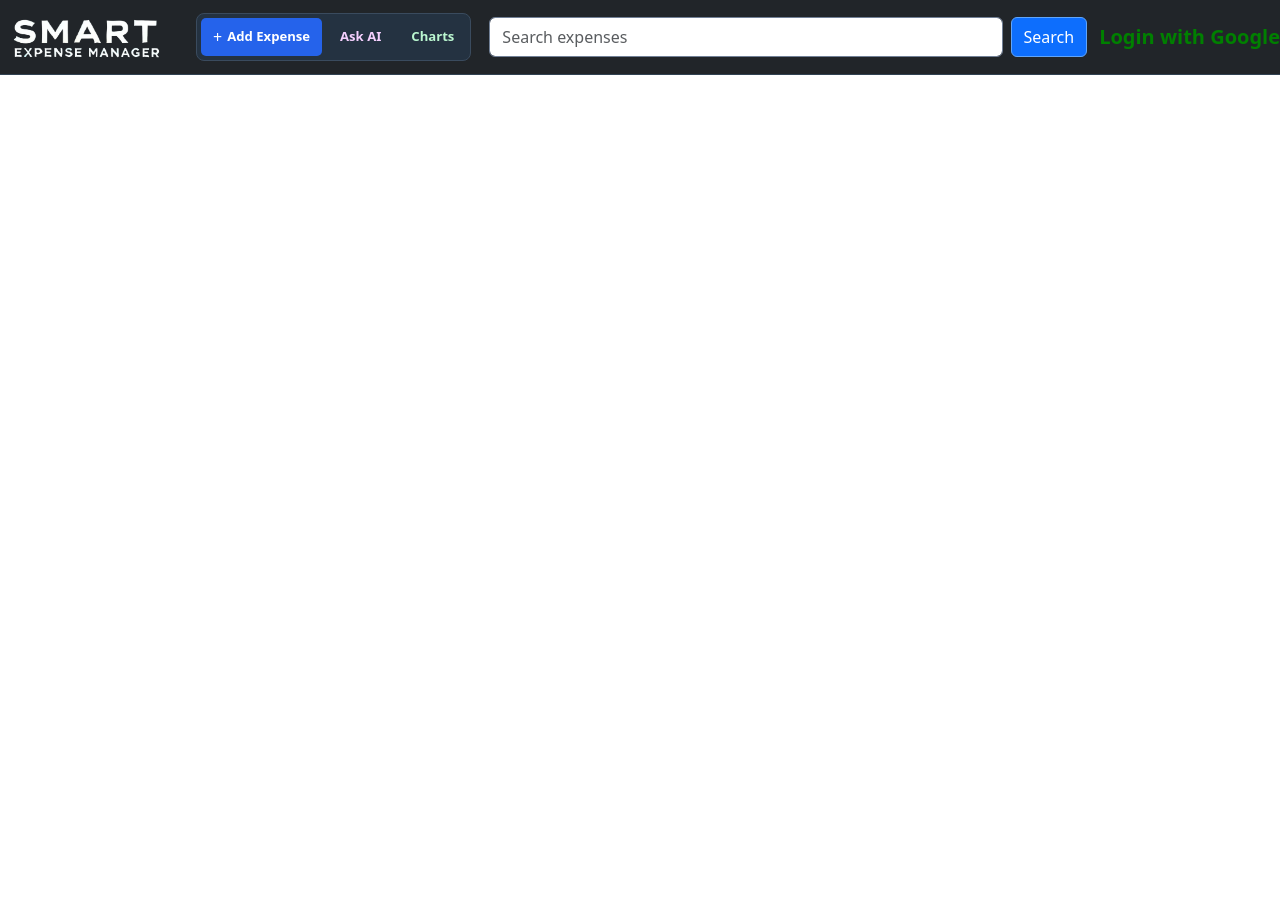
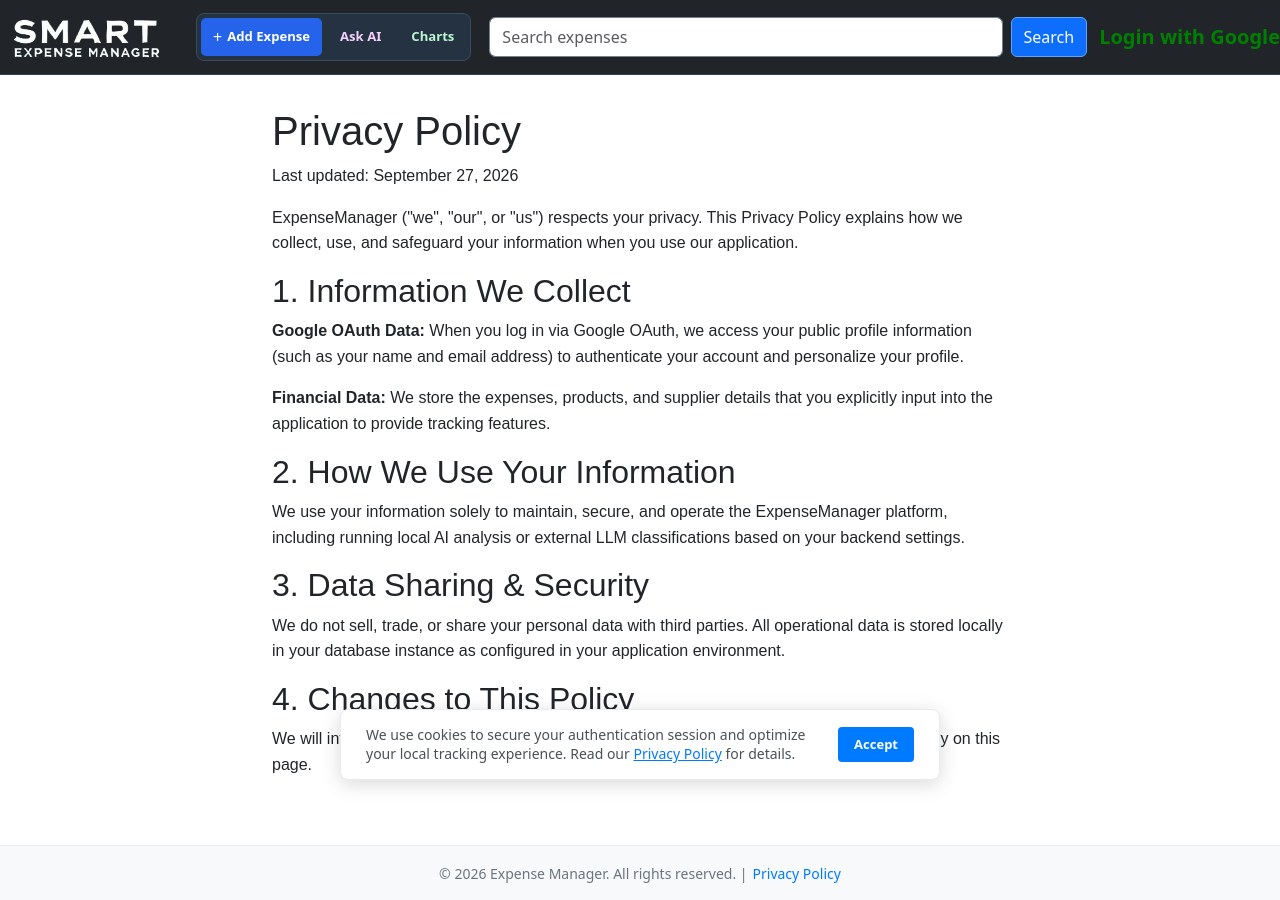
Before and after one commit to sameersayani/ExpenseManager, a React (Create React App) app in the folder ui/finacals/: page /privacy in a window 1280 px wide. Before the commit the page ends 800 px from the top, so only its background shows below. Built offline with nearby package versions, Linux system fonts and the light colour scheme; no server answers.

Commit message:
privacy and cookie consent added

```diff
--- a/ui/finacals/src/App.js
+++ b/ui/finacals/src/App.js
@@ -1,5 +1,5 @@
 import React, { useState, useEffect } from "react";
-import { Routes, Route, useLocation, useNavigate } from "react-router-dom";
+import { Routes, Route, useLocation, useNavigate, Link } from "react-router-dom";
 import NavBar from './components/Navbar';
 import { ExpenseTypeProvider } from "./ExpenseTypeContext";
 import AddExpenseForm from "./components/AddExpense";
@@ -10,46 +10,47 @@ import UpdateExpenseForm from "./components/UpdateExpense";
 import Dashboard from "./components/Dashboard";
 import AiChat from "./components/AiChat";
 import Parent, { Child } from "./test";
-import {API_BASE_URL} from "./config";
+import { API_BASE_URL } from "./config";
+import PrivacyPolicy from './components/PrivacyPolicy';
 
 function App() {
   const [isAuthenticated, setIsAuthenticated] = useState(false);
-  const location = useLocation(); // Get the current URL
-  const navigate = useNavigate(); // To navigate after login
+  const [showCookieBanner, setShowCookieBanner] = useState(false); // Track banner visibility
+  const location = useLocation();
+  const navigate = useNavigate();
 
   useEffect(() => {
-    // Check if user is already authenticated (e.g., check token in localStorage)
     const token = localStorage.getItem("access_token");
     if (token) {
       setIsAuthenticated(true);
     }
 
-    // Check if the app is on the callback URL after the Google login process
     if (location.pathname === "/auth/callback") {
-      // Extract the authorization code or token from the URL query params
       const urlParams = new URLSearchParams(location.search);
       const code = urlParams.get("code");
 
       if (code) {
-        // Call an API to exchange the code for an access token
         fetchTokenFromCode(code);
       }
     }
-  }, [location]); // Re-run effect when location changes
+
+    // Check if the user has already accepted cookies
+    const cookieConsent = localStorage.getItem("cookie_consent_accepted");
+    if (!cookieConsent) {
+      setShowCookieBanner(true);
+    }
+  }, [location]);
 
   const fetchTokenFromCode = async (code) => {
     try {
-      // Call your backend API to exchange the code for an access token
       const response = await fetch(`${API_BASE_URL}/api/auth/callback?code=${code}`);
       const data = await response.json();
 
       if (data.access_token) {
-        // Save token in localStorage
         localStorage.setItem("access_token", data.access_token);
         setIsAuthenticated(true);
-        navigate("/"); // Redirect to the main page or dashboard
+        navigate("/");
       } else {
-        // Handle error (e.g., token exchange failed)
         console.error("Failed to authenticate user");
       }
     } catch (error) {
@@ -57,13 +58,18 @@ function App() {
     }
   };
 
+  // Function to handle cookie acceptance
+  const handleAcceptCookies = () => {
+    localStorage.setItem("cookie_consent_accepted", "true");
+    setShowCookieBanner(false);
+  };
+
   return (
-    <div className="app-shell">
-      {/* {isAuthenticated ? ( */}
+    <div className="app-shell" style={{ display: 'flex', flexDirection: 'column', minHeight: '100vh' }}>
       <ExpenseTypeProvider>
         <ExpenseProvider>
           <NavBar />
-            <div className="app-content">
+          <div className="app-content" style={{ flex: 1 }}>
               <UpdateExpenseProvider>
                 <Routes>
                   <Route path="/" element={<ExpensesList />} />
@@ -71,18 +77,74 @@ function App() {
                   <Route path="/updateExpense/:id" element={<UpdateExpenseForm />} />
                   <Route path="/dashboard" element={<Dashboard />} />
                   <Route path="/ask-ai" element={<AiChat />} />
+                  <Route path="/privacy" element={<PrivacyPolicy />} />
                   <Route path="/test" element={<Parent />} />
                   <Route path="/test" element={<Child />} />
                 </Routes>
               </UpdateExpenseProvider>
             </div>
+
+            {/* Cookie Consent Banner */}
+            {showCookieBanner && (
+              <div style={{
+                position: 'fixed',
+                bottom: '20px',
+                left: '50%',
+                transform: 'translateX(-50%)',
+                backgroundColor: '#ffffff',
+                boxShadow: '0 4px 20px rgba(0, 0, 0, 0.15)',
+                padding: '15px 25px',
+                borderRadius: '8px',
+                display: 'flex',
+                alignItems: 'center',
+                justifyContent: 'space-between',
+                gap: '20px',
+                zIndex: 1000,
+                width: '90%',
+                maxWidth: '600px',
+                border: '1px solid #e9ecef'
+              }}>
+                <span style={{ fontSize: '14px', color: '#495057', lineHeight: '1.4' }}>
+                  We use cookies to secure your authentication session and optimize your local tracking experience.
+                  Read our <Link to="/privacy" style={{ color: '#007bff', textDecoration: 'underline' }}>Privacy Policy</Link> for details.
+                </span>
+                <button
+                  onClick={handleAcceptCookies}
+                  style={{
+                    backgroundColor: '#007bff',
+                    color: '#ffffff',
+                    border: 'none',
+                    padding: '8px 16px',
+                    borderRadius: '4px',
+                    cursor: 'pointer',
+                    fontWeight: 'bold',
+                    whiteSpace: 'nowrap',
+                    fontSize: '13px'
+                  }}
+                >
+                  Accept
+                </button>
+              </div>
+            )}
+
+            {/* Persistent Footer Component */}
+            <footer style={{
+              textAlign: 'center',
+              padding: '15px 0',
+              background: '#f8f9fa',
+              borderTop: '1px solid #e9ecef',
+              marginTop: '20px'
+            }}>
+              <span style={{ color: '#6c757d', fontSize: '14px' }}>
+                © 2026 Expense Manager. All rights reserved. |
+                <Link to="/privacy" style={{ marginLeft: '5px', color: '#007bff', textDecoration: 'none' }}>
+                  Privacy Policy
+                </Link>
+              </span>
+            </footer>
+
         </ExpenseProvider>
       </ExpenseTypeProvider>
-      {/* ) : (
-        <Routes>
-          <Route path="*" element={<GoogleLogin setIsAuthenticated={setIsAuthenticated} />} />
-        </Routes>
-      )} */}
     </div>
   );
 }
--- /dev/null
+++ b/ui/finacals/src/components/PrivacyPolicy.js
@@ -0,0 +1,27 @@
+import React from 'react';
+
+const PrivacyPolicy = () => {
+  return (
+    <div style={{ padding: '2rem', maxWidth: '800px', margin: '0 auto', fontFamily: 'sans-serif', lineHeight: '1.6' }}>
+      <h1>Privacy Policy</h1>
+      <p>Last updated: September 27, 2026</p>
+
+      <p>ExpenseManager ("we", "our", or "us") respects your privacy. This Privacy Policy explains how we collect, use, and safeguard your information when you use our application.</p>
+
+      <h2>1. Information We Collect</h2>
+      <p><strong>Google OAuth Data:</strong> When you log in via Google OAuth, we access your public profile information (such as your name and email address) to authenticate your account and personalize your profile.</p>
+      <p><strong>Financial Data:</strong> We store the expenses, products, and supplier details that you explicitly input into the application to provide tracking features.</p>
+
+      <h2>2. How We Use Your Information</h2>
+      <p>We use your information solely to maintain, secure, and operate the ExpenseManager platform, including running local AI analysis or external LLM classifications based on your backend settings.</p>
+
+      <h2>3. Data Sharing & Security</h2>
+      <p>We do not sell, trade, or share your personal data with third parties. All operational data is stored locally in your database instance as configured in your application environment.</p>
+
+      <h2>4. Changes to This Policy</h2>
+      <p>We will inform you upfront if any change in policy is made. Later, changes will be posted directly on this page.</p>
+    </div>
+  );
+};
+
+export default PrivacyPolicy;
```
Lines whose indentation alone changed are shown as unchanged.
